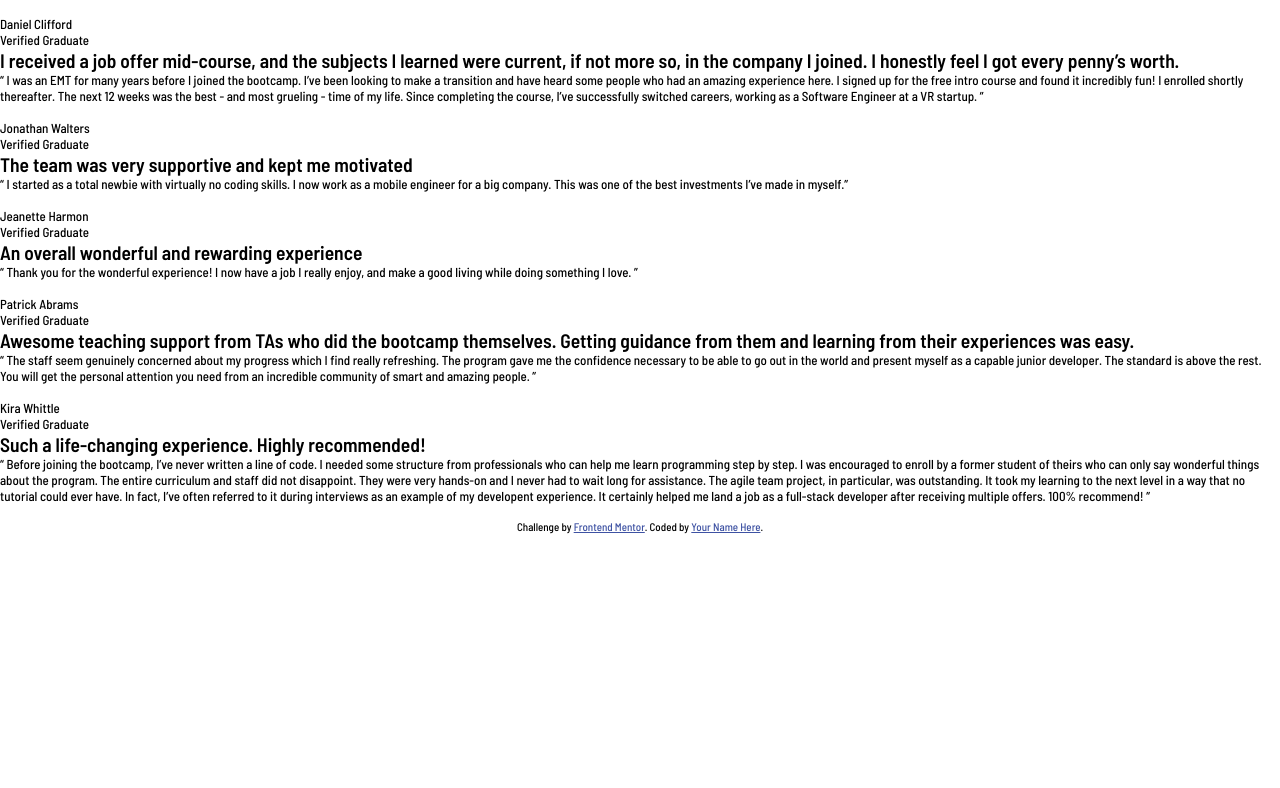
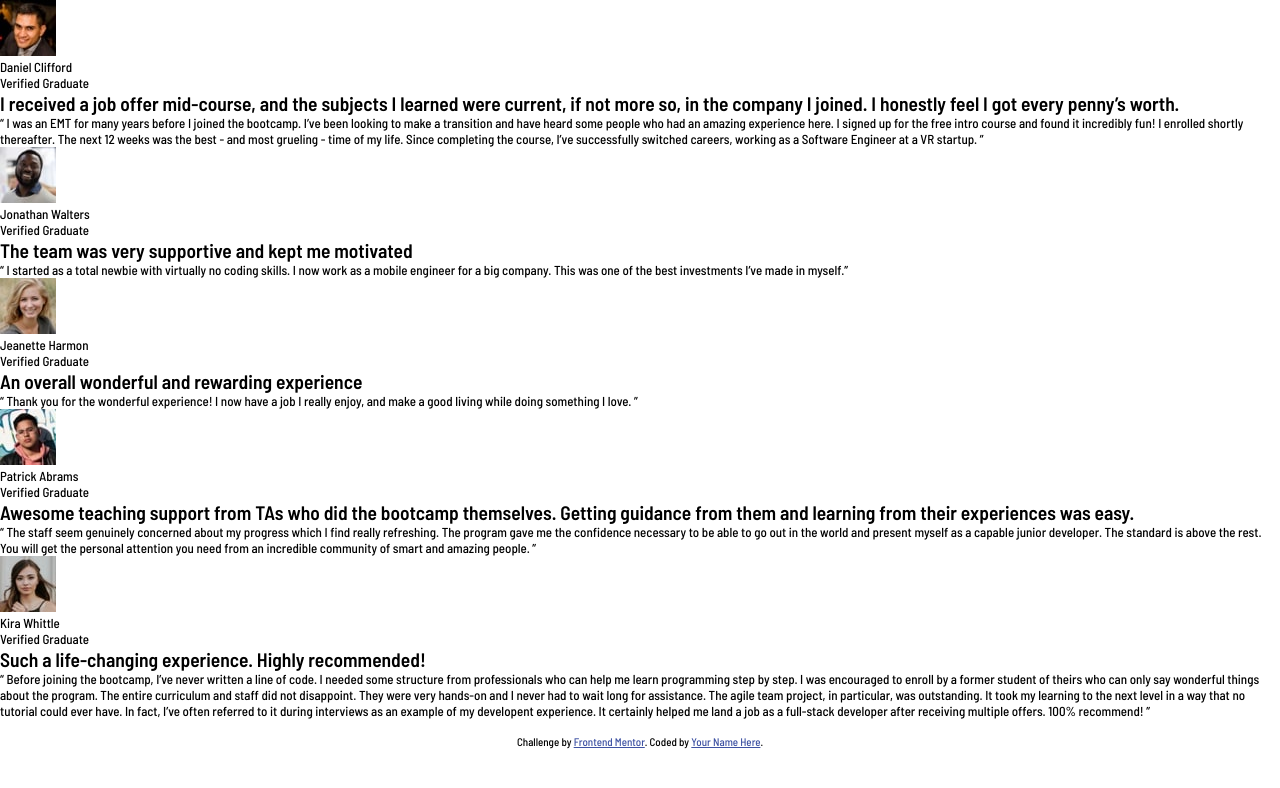
Before and after one commit to celumusaBDuma/testimonials-grid-section, a plain HTML site: page index.html in a window 1280 px wide. Drawn offline with Linux system fonts and the light colour scheme.

Commit message:
Add avatars

```diff
--- a/index.html
+++ b/index.html
@@ -31,7 +31,11 @@
             <div class="testimonies">
                 <div class="card testimony">
                     <div class="user">
-                        <img src="" alt="" class="avatar" />
+                        <img
+                            src="images/image-daniel.jpg"
+                            alt=""
+                            class="avatar"
+                        />
                         <p class="username">Daniel Clifford</p>
                         <p class="user-job-title">Verified Graduate</p>
                     </div>
@@ -54,7 +58,11 @@
                 </div>
                 <div class="card testimony">
                     <div class="user">
-                        <img src="" alt="" class="avatar" />
+                        <img
+                            src="images/image-jonathan.jpg"
+                            alt=""
+                            class="avatar"
+                        />
                         <p class="username">Jonathan Walters</p>
                         <p class="job-title">Verified Graduate</p>
                     </div>
@@ -70,7 +78,11 @@
                 </div>
                 <div class="card testimony">
                     <div class="user">
-                        <img src="" alt="" class="avatar" />
+                        <img
+                            src="images/image-jeanette.jpg"
+                            alt=""
+                            class="avatar"
+                        />
                         <p class="username">Jeanette Harmon</p>
                         <p class="user-job-title">Verified Graduate</p>
                     </div>
@@ -85,7 +97,11 @@
                 </div>
                 <div class="card testimony">
                     <div class="user">
-                        <img src="" alt="" class="avatar" />
+                        <img
+                            src="images/image-patrick.jpg"
+                            alt=""
+                            class="avatar"
+                        />
                         <p class="username">Patrick Abrams</p>
                         <p class="user-job-title">Verified Graduate</p>
                     </div>
@@ -106,7 +122,11 @@
                 </div>
                 <div class="card testimony">
                     <div class="user">
-                        <img src="" alt="" class="avatar" />
+                        <img
+                            src="images/image-kira.jpg"
+                            alt=""
+                            class="avatar"
+                        />
                         <p class="username">Kira Whittle</p>
                         <p class="user-job-title">Verified Graduate</p>
                     </div>
```
